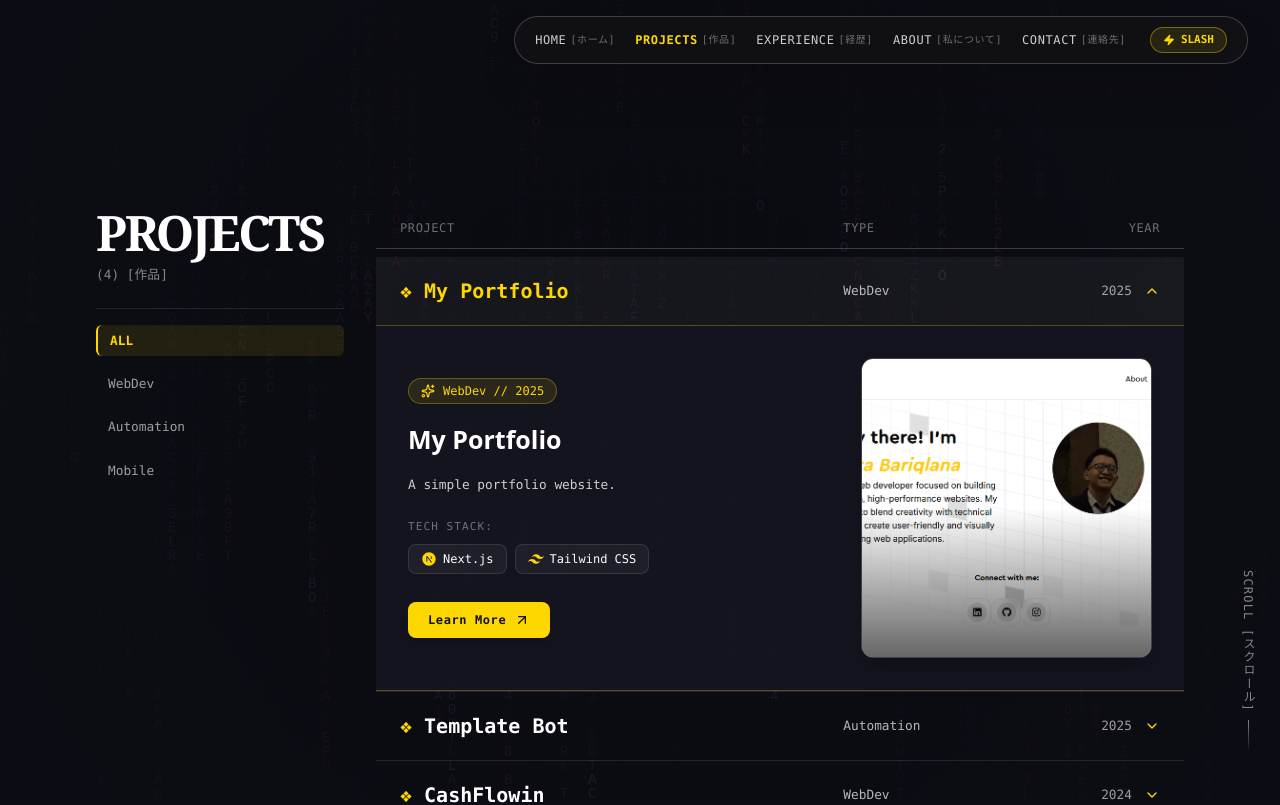
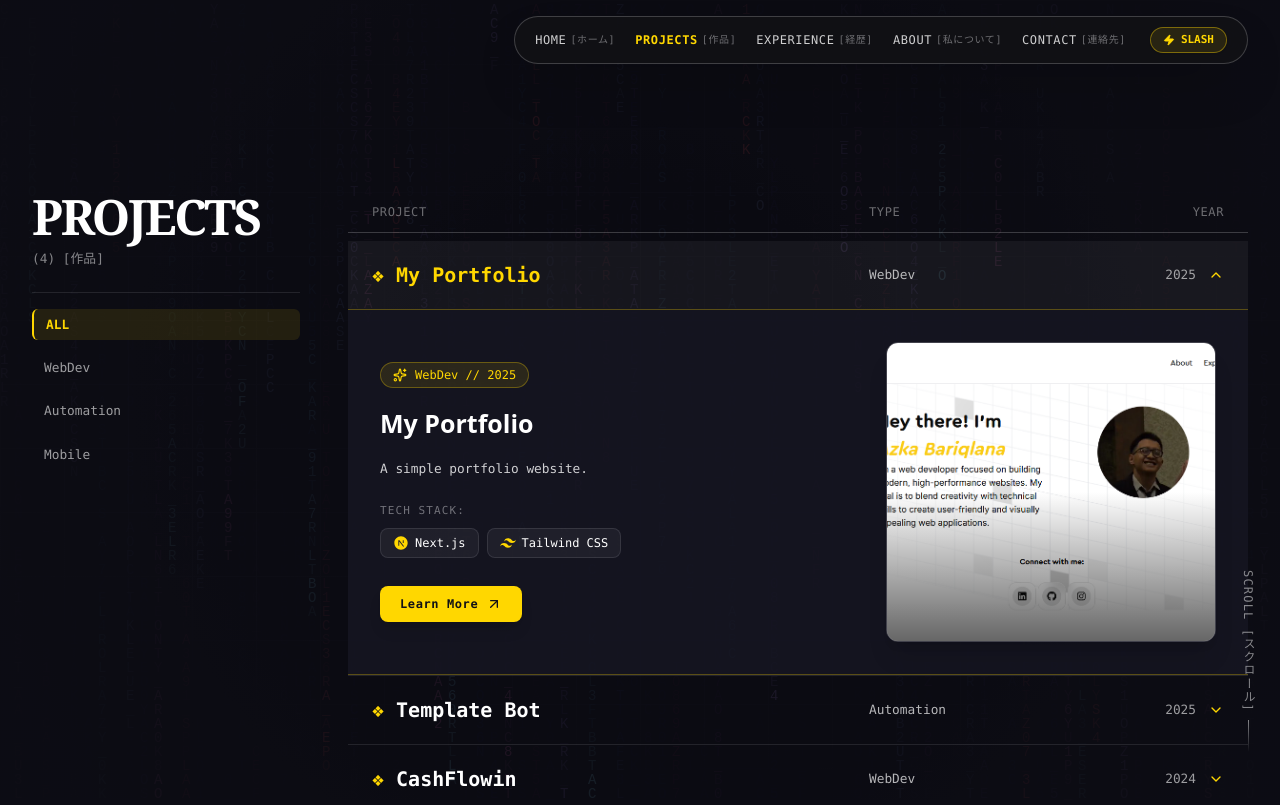
Before and after one commit to azkbrqlna/portofolio, a Next.js app: page /projects in a window 1280 px wide. Shown: the top 805 px of the page. Built offline with nearby package versions, Linux system fonts and the light colour scheme.

Commit message:
fix: harmonize top padding on Projects page to pt-20 md:pt-24 matching Home layout spacing

```diff
--- a/src/app/portofolio/Project.jsx
+++ b/src/app/portofolio/Project.jsx
@@ -58,11 +58,11 @@ export default function Projects() {
   };
 
   return (
-    <section id="projects" className="pt-28 pb-16 min-h-screen font-sans select-none">
-      <div className="max-w-6xl mx-auto px-4 sm:px-6 lg:px-8">
+    <section id="projects" className="pt-20 md:pt-24 pb-16 min-h-screen font-sans select-none">
+      <div className="max-w-[1450px] mx-auto px-4 sm:px-6 lg:px-8">
 
-        {/* Main 2-Column Archive Layout (Compact Reference Match) */}
-        <div className="grid grid-cols-1 lg:grid-cols-12 gap-6 lg:gap-8 items-start">
+        {/* Main 2-Column Archive Layout */}
+        <div className="grid grid-cols-1 lg:grid-cols-12 gap-8 lg:gap-12 items-start">
 
           {/* Left Sidebar: Title & Category Filters */}
           <div className="lg:col-span-3 space-y-6">
```
